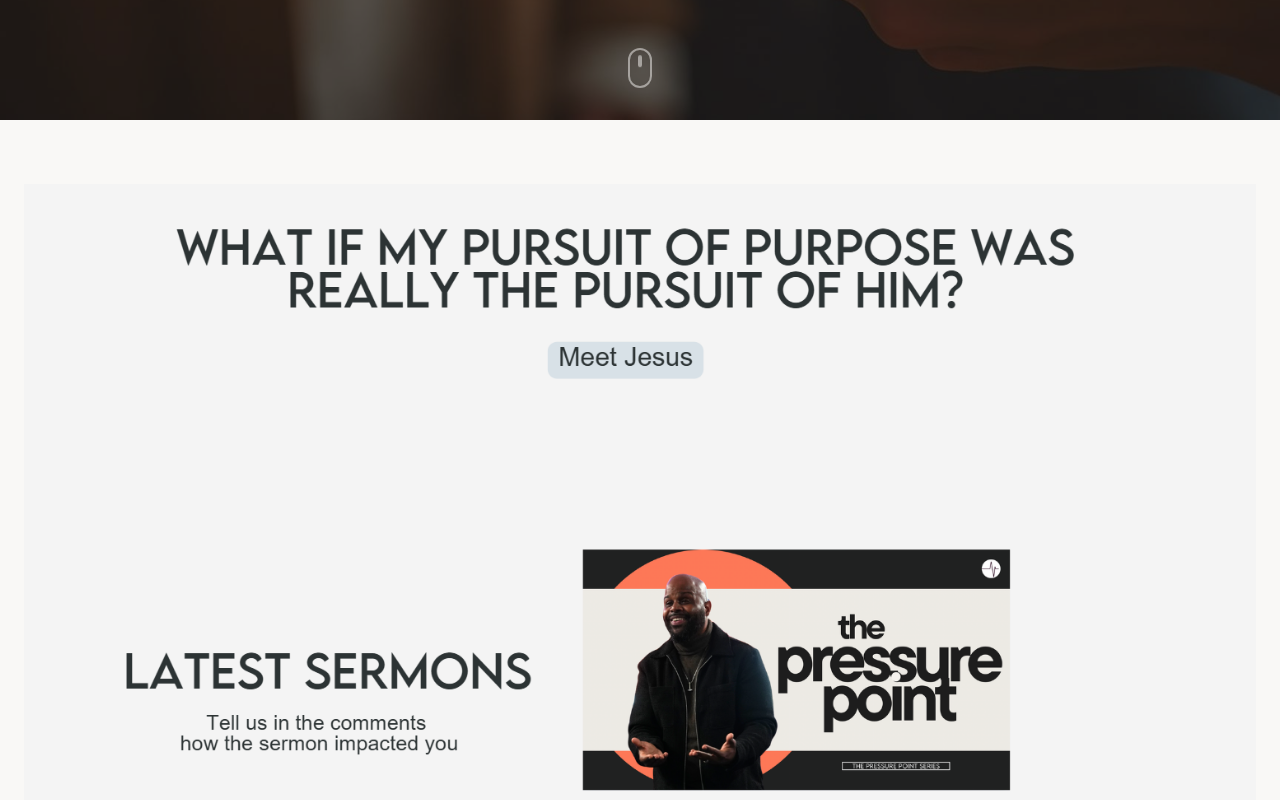
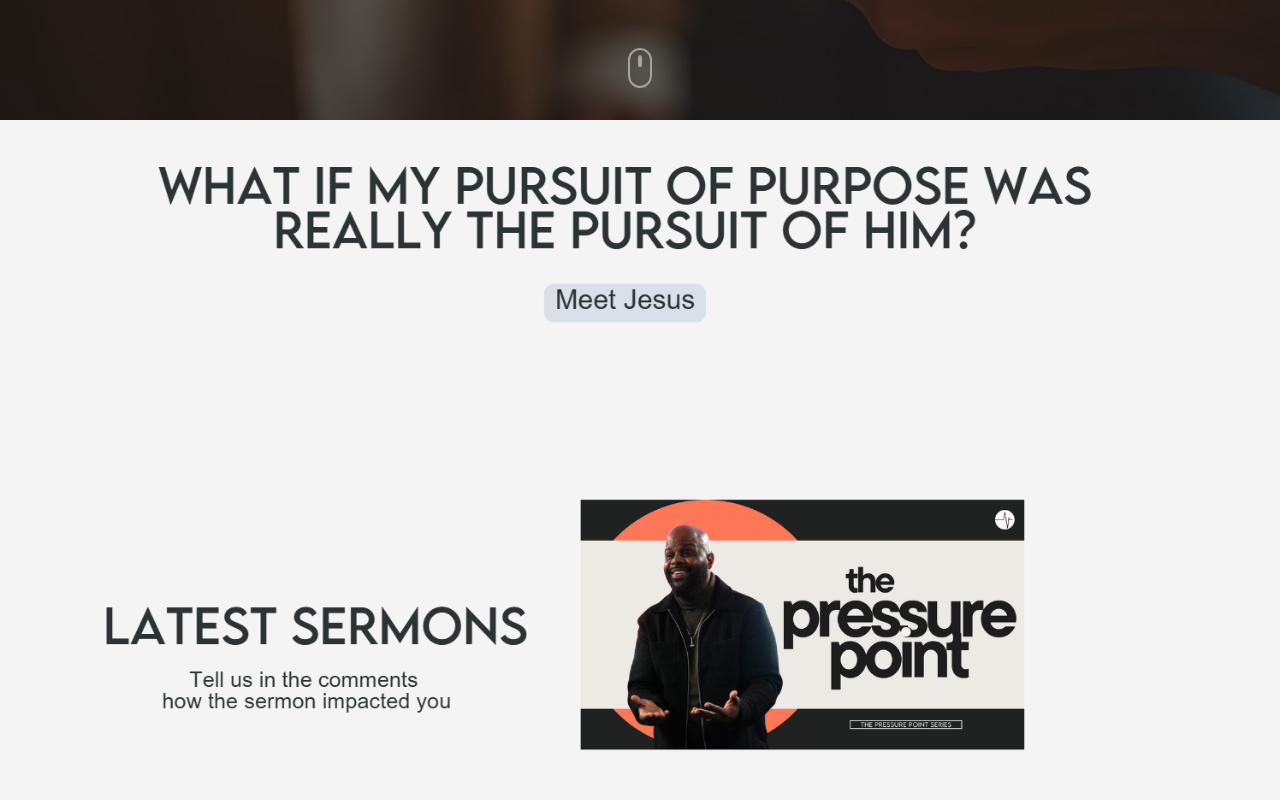
Before and after one commit to TheCoding10/front-page-vision, a React (Vite) app: page / in a window 1280 px wide. Shown: the part 680-1480 px from the top of the page. Built offline with nearby package versions, Linux system fonts and the light colour scheme.

Commit message:
Make Sermons image full width
Update LatestSermonsImage to stretch image to full width of page, removing container padding; and enhance Meet Jesus button in Hero to be clickable (scrolls to sermons section).

```diff
--- a/src/components/Hero.tsx
+++ b/src/components/Hero.tsx
@@ -23,6 +23,10 @@ const Hero = () => {
         <Button
           size="lg"
           className="bg-secondary text-secondary-foreground hover:bg-secondary/90 text-base px-8 py-6 rounded-sm"
+          onClick={() => {
+            const sermonsSection = document.querySelector('section.bg-background');
+            sermonsSection?.scrollIntoView({ behavior: 'smooth' });
+          }}
         >
           Meet Jesus
         </Button>
--- a/src/components/LatestSermonsImage.tsx
+++ b/src/components/LatestSermonsImage.tsx
@@ -3,14 +3,12 @@ import latestSermonsImage from "@/assets/latest-sermons-section.png";
 
 const LatestSermonsImage = () => {
   return (
-    <section className="py-12 md:py-16 bg-background">
-      <div className="container mx-auto px-6">
-        <img
-          src={latestSermonsImage}
-          alt="Latest Sermons - The Pressure Point series. Tell us in the comments how the sermon impacted you"
-          className="w-full h-auto"
-        />
-      </div>
+    <section className="bg-background">
+      <img
+        src={latestSermonsImage}
+        alt="Latest Sermons - The Pressure Point series. Tell us in the comments how the sermon impacted you"
+        className="w-full h-auto"
+      />
     </section>
   );
 };
```
